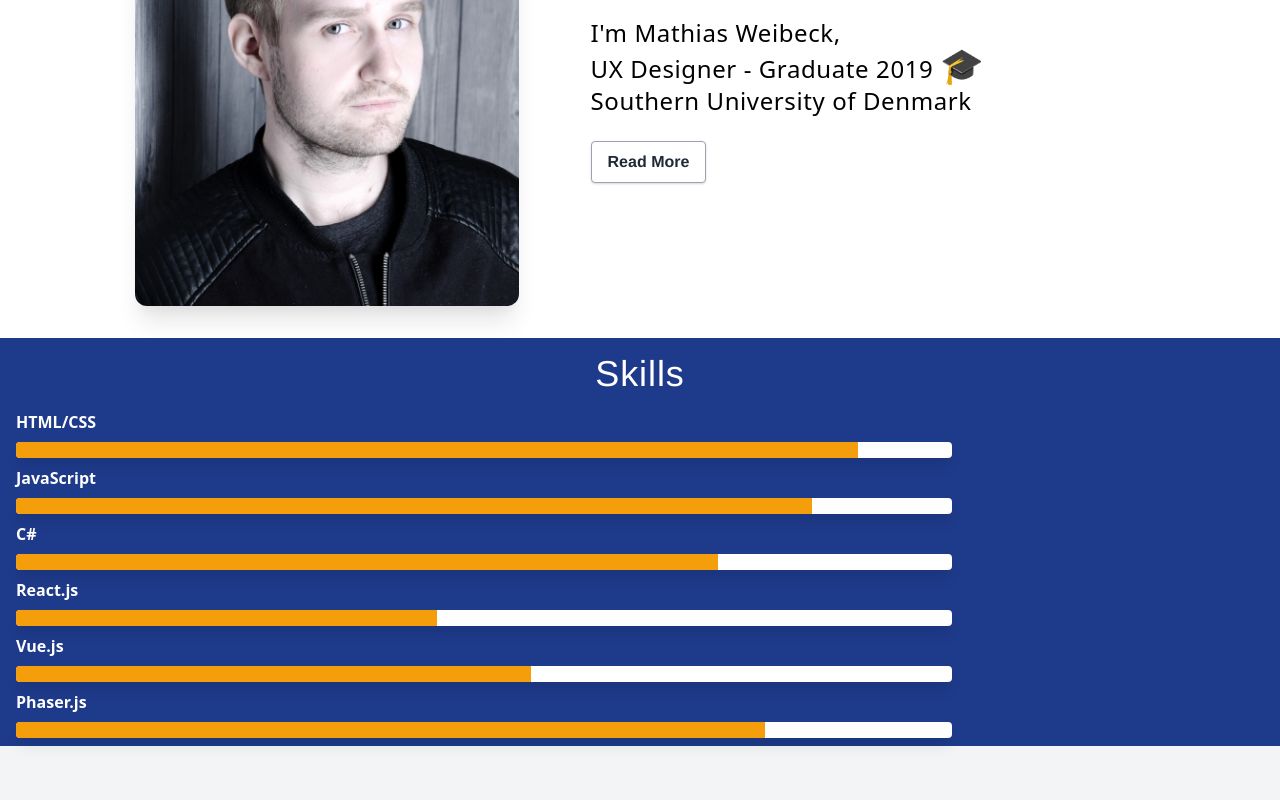
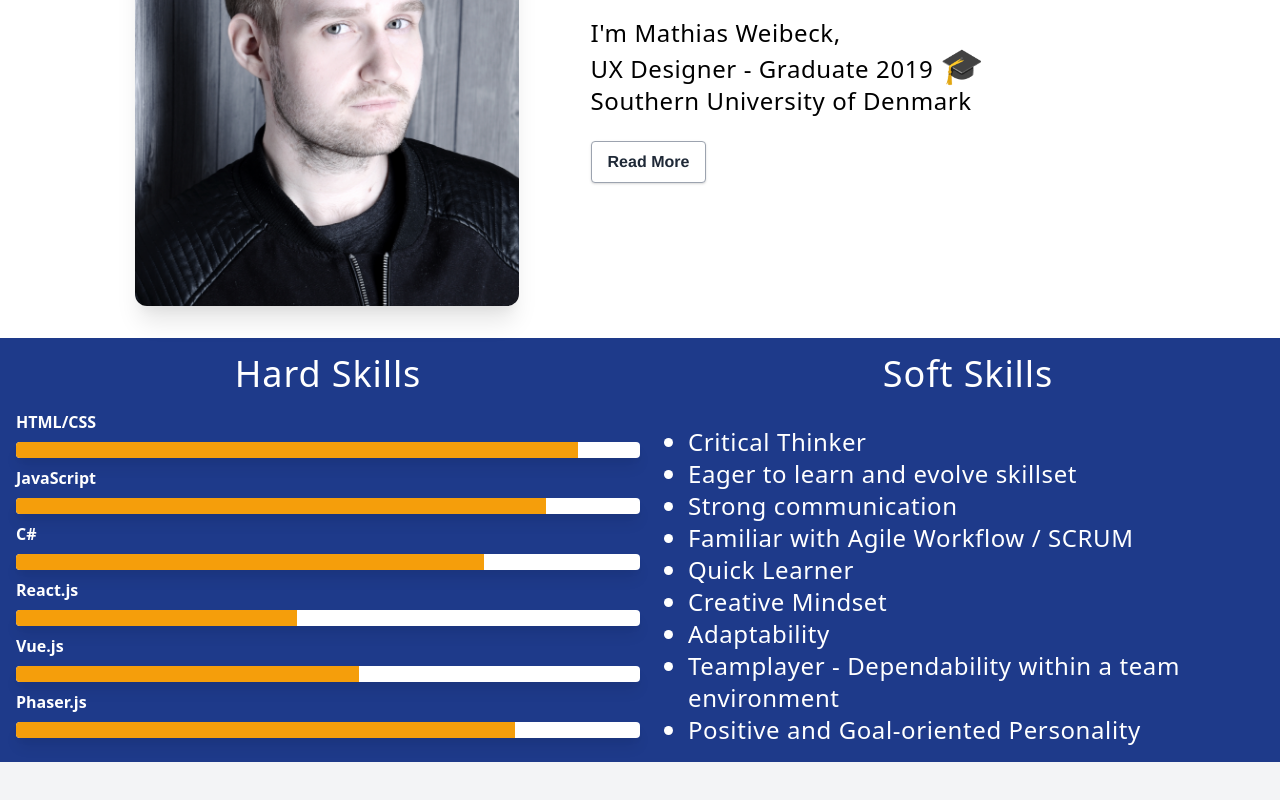
Before and after one commit to Weibeck/Portfolio, a Vue app: page / in a window 1280 px wide. Shown: the part 951-1751 px from the top of the page. Built offline with nearby package versions, Linux system fonts and the light colour scheme.

Commit message:
Added Hard Skills & Soft Skills section

```diff
--- a/src/components/ProgressBar.vue
+++ b/src/components/ProgressBar.vue
@@ -5,7 +5,7 @@
 {{skill}}
 </p>
 
-<div class="relative pt-2 w-3/4 py-2">
+<div class="relative pt-2 py-2">
   <div class="overflow-hidden h-4 text-xs flex rounded bg-white shadow-lg">
     <div :style="style" class="shadow-none flex flex-col text-center whitespace-nowrap text-white justify-center bg-yellow-500">
     </div>
--- a/src/view/Home.vue
+++ b/src/view/Home.vue
@@ -73,21 +73,55 @@
 
 </div>
 <div class="container mx-auto px-4 bg-blue-900 justify-center text-white">
+<div class="grid grid-cols-2 space-x-8">
 
-
-<h3 class="font-medium tracking-wide text-center text-4xl py-4">Skills</h3>
-
-
+<div>
+<h3 class="font-medium tracking-wide text-center text-4xl py-4 font-sans">Hard Skills</h3>
 <ProgressBar skill='HTML/CSS' percent="90%"></ProgressBar>
 <ProgressBar skill='JavaScript' percent="85%"></ProgressBar>
 <ProgressBar skill='C#' percent="75%"></ProgressBar>
 <ProgressBar skill='React.js' percent="45%"></ProgressBar>
 <ProgressBar skill='Vue.js' percent="55%"></ProgressBar>
 <ProgressBar skill='Phaser.js' percent="80%"></ProgressBar>
+</div>
+
+<div>
+  <h3 class="font-medium tracking-wide text-center text-4xl py-4 font-sans">Soft Skills</h3>
+<ul class="list-disc relative p-4 font-sans tracking-wide w-auto text-left text-2xl font-semi-bold">
+  <li>
+<p> Critical Thinker </p>
+  </li>
+  <li>
+<p> Eager to learn and evolve skillset </p>
+  </li>
+    <li>
+<p> Strong communication </p>
+  </li>
+    <li>
+<p> Familiar with Agile Workflow / SCRUM </p>
+  </li>
+    <li>
+<p> Quick Learner </p>
+  </li>
+      <li>
+<p> Creative Mindset </p>
+  </li>
+    <li>
+<p> Adaptability  </p>
+  </li>
+   <li>
+<p> Teamplayer - Dependability within a team environment </p>
+  </li>
+  <li>
+<p> Positive and Goal-oriented Personality </p>
+  </li>
 
 
+</ul>
+
 </div>
-
+</div>
+</div>
 
 <div class="container mx-auto px-4 pt-14">
 
```
